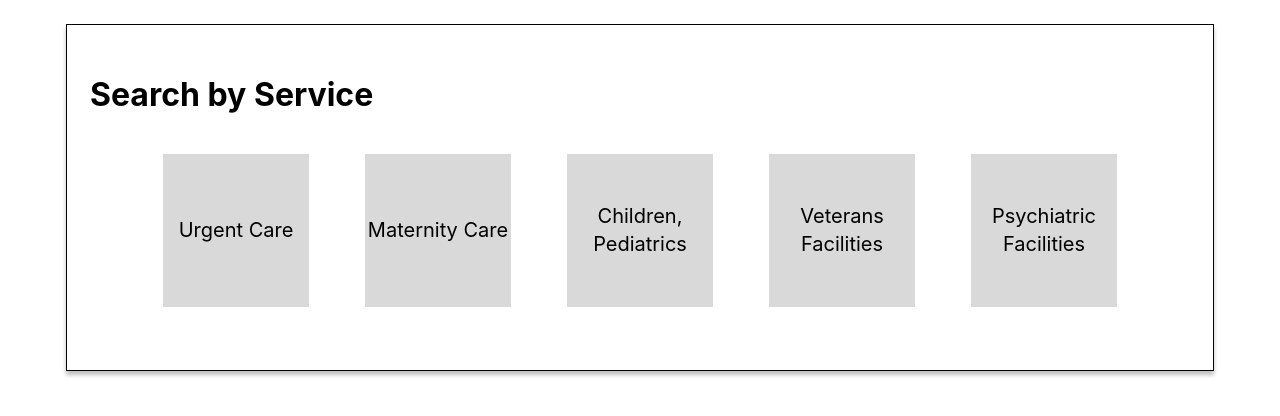
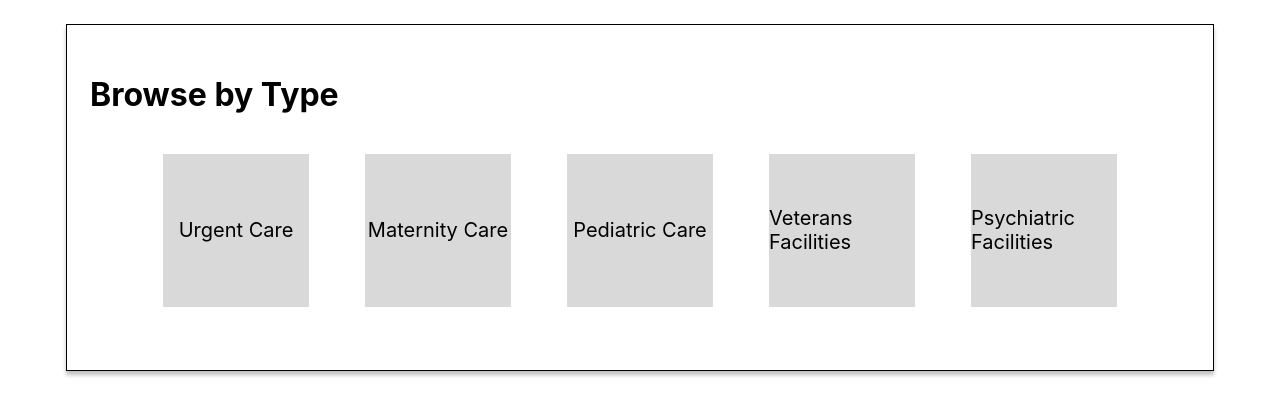
Before and after one commit to davidmertenjones/ist-303-team-kanto-project, a Flask app: page /search-by-service in a window 1280 px wide. Shown: the part 53-469 px from the top of the page. Run offline with Flask 3, Linux system fonts and the light colour scheme; some libraries are stand-ins or nearby versions.

Commit message:
User Story 2

```diff
--- a/hospital_search/app.py
+++ b/hospital_search/app.py
@@ -114,7 +114,46 @@ def search_by_name():
 #search_by_service - service selection page
 @app.route("/search-by-service")
 def search_by_service():
+    service = request.args.get("service")
+    print(service)
     return render_template("search_by_service.html")
+
+#### These five functions should be refactored to one function ####
+# service_urgent
+# service_maternity
+# service_childrens
+# service_veterans
+# service_psychiatric
+
+@app.route("/service_urgent")
+def service_urgent():
+    results = Hospital.query.filter(Hospital.urgent_care.icontains(1)).limit(100).all()
+    return render_template("search_results.html", results=results)
+
+@app.route("/service_maternity")
+def service_maternity():
+    results = Hospital.query.filter(Hospital.maternity.icontains(1)).limit(100).all()
+    return render_template("search_results.html", results=results)
+
+@app.route("/service_childrens")
+def service_pediatric():
+    results = Hospital.query.filter(Hospital.childrens.icontains(1)).limit(100).all()
+    return render_template("search_results.html", results=results)
+
+@app.route("/service_veterans")
+def service_veterans():
+    results = Hospital.query.filter(Hospital.veterans.icontains(1)).limit(100).all()
+    return render_template("search_results.html", results=results)
+
+@app.route("/service_psychiatric")
+def service_psychiatric():
+    results = Hospital.query.filter(Hospital.urgent_care.icontains(1)).limit(100).all()
+    return render_template("search_results.html", results=results)
+
+
+
+
+
 
 #search_by_location - alias to search_by_name
 @app.route("/search-by-location")
@@ -135,7 +174,7 @@ def search():
     return render_template("search_results.html", results=results)
 
 #signup - create new user, store in users table
-@ app.route('/signup', methods=['GET', 'POST'])
+@app.route('/signup', methods=['GET', 'POST'])
 def signup():
     form = SignupForm()
 
--- a/hospital_search/templates/home.html
+++ b/hospital_search/templates/home.html
@@ -5,7 +5,7 @@
 {% block content %}
   <div class="catalog-shell">
     <div class="catalog-header">
-      <div class="catalog-title">Hospital Facilities Catalog</div>
+      <h1 class="catalog-title" style="font-size: 32px; margin-bottom: 40px;">Hospital Facilities Catalog</h1>
 
       <div class="auth-section">
         {% if current_user.is_authenticated %}
@@ -32,7 +32,7 @@
       <input
         type="text"
         class="form-input"
-        placeholder="Search by facility name, city, or zip code..."
+        placeholder="Search by facility name, city, or ZIP code..."
         name="q"
         hx-get="/search"
         hx-trigger="keyup changed delay:500ms"
--- a/hospital_search/templates/search_by_name.html
+++ b/hospital_search/templates/search_by_name.html
@@ -4,12 +4,12 @@
 
 {% block content %}
   <div class="catalog-shell">
-    <h2>Search by name, city, or zip...</h2>
+    <h2 style="font-size: 32px; margin-bottom: 40px;">Search for Hospital<br>by Name, City or ZIP</h2>
 
     <input
       type="text"
       class="form-input"
-      placeholder="Enter name, city, or ZIP..."
+      placeholder="Search by facility name, city, or ZIP code..."
       name="q"
       hx-get="/search"
       hx-trigger="keyup changed delay:500ms"
--- a/hospital_search/templates/search_by_service.html
+++ b/hospital_search/templates/search_by_service.html
@@ -1,29 +1,60 @@
 {% extends 'base.html' %}
 
-{% block head_title %}Search by Service{% endblock %}
+{% block head_title %}Browse by Type{% endblock %}
 
 {% block content %}
   <div class="catalog-shell">
-    <h1 style="font-size: 32px; margin-bottom: 40px;">Search by Service</h1>
+    <h1 style="font-size: 32px; margin-bottom: 40px;">Browse by Type</h1>
 
     <div class="search-cards-row">
-      <a href="/search?service=urgent_care" class="search-card">
-        <div class="card-text" style="font-size: 20px;">Urgent Care</div>
+
+      <a hx-get="/service_urgent" class="search-card" style="font-size: 20px;" hx-trigger="click" hx-target="#results" service="urgent_care" name="q">
+          Urgent Care
       </a>
-      <a href="/search?service=emergency" class="search-card">
-        <div class="card-text" style="font-size: 20px;">Maternity Care</div>
+
+      <a hx-get="/service_maternity" class="search-card" style="font-size: 20px;" hx-trigger="click" hx-target="#results" service="maternity">
+          Maternity Care
       </a>
-      <a href="/search?service=maternity" class="search-card">
-        <div class="card-text" style="font-size: 20px;">Children, Pediatrics</div>
+
+      <a hx-get="/service_childrens" class="search-card" style="font-size: 20px;" hx-trigger="click" hx-target="#results" service="childrens">
+          Pediatric Care
       </a>
-      <a href="/search?service=general" class="search-card">
-        <div class="card-text" style="font-size: 20px;">Veterans Facilities</div>
+
+      <a hx-get="/service_veterans" class="search-card" style="font-size: 20px;" hx-trigger="click" hx-target="#results" service="veterans">
+          Veterans Facilities
       </a>
-      <a href="/search?service=general" class="search-card">
-        <div class="card-text" style="font-size: 20px;">Psychiatric Facilities</div>
+
+      <a hx-get="/service_psychiatric" class="search-card" style="font-size: 20px;" hx-trigger="click" hx-target="#results" service="psychiatric">
+          Psychiatric Facilities
       </a>
+
+
+
     </div>
 
     <div id="results" class="results-grid" style="margin-top: 40px;"></div>
   </div>
+
 {% endblock %}
+
+<!--
+<a href="/search?service=urgent_care" class="search-card">
+        <div class="card-text" style="font-size: 20px;">Urgent Care</div>
+</a>
+
+<a href="/search?service=maternity" class="search-card">
+  <div class="card-text" style="font-size: 20px;">Maternity Care</div>
+</a>
+
+<a href="/search?service=pediatric" class="search-card">
+  <div class="card-text" style="font-size: 20px;">Children, Pediatrics</div>
+</a>
+
+<a href="/search?service=veterans" class="search-card">
+  <div class="card-text" style="font-size: 20px;">Veterans Facilities</div>
+</a>
+
+<a href="/search?service=psychiatric" class="search-card">
+  <div class="card-text" style="font-size: 20px;">Psychiatric Facilities</div>
+</a>
+-->
```
